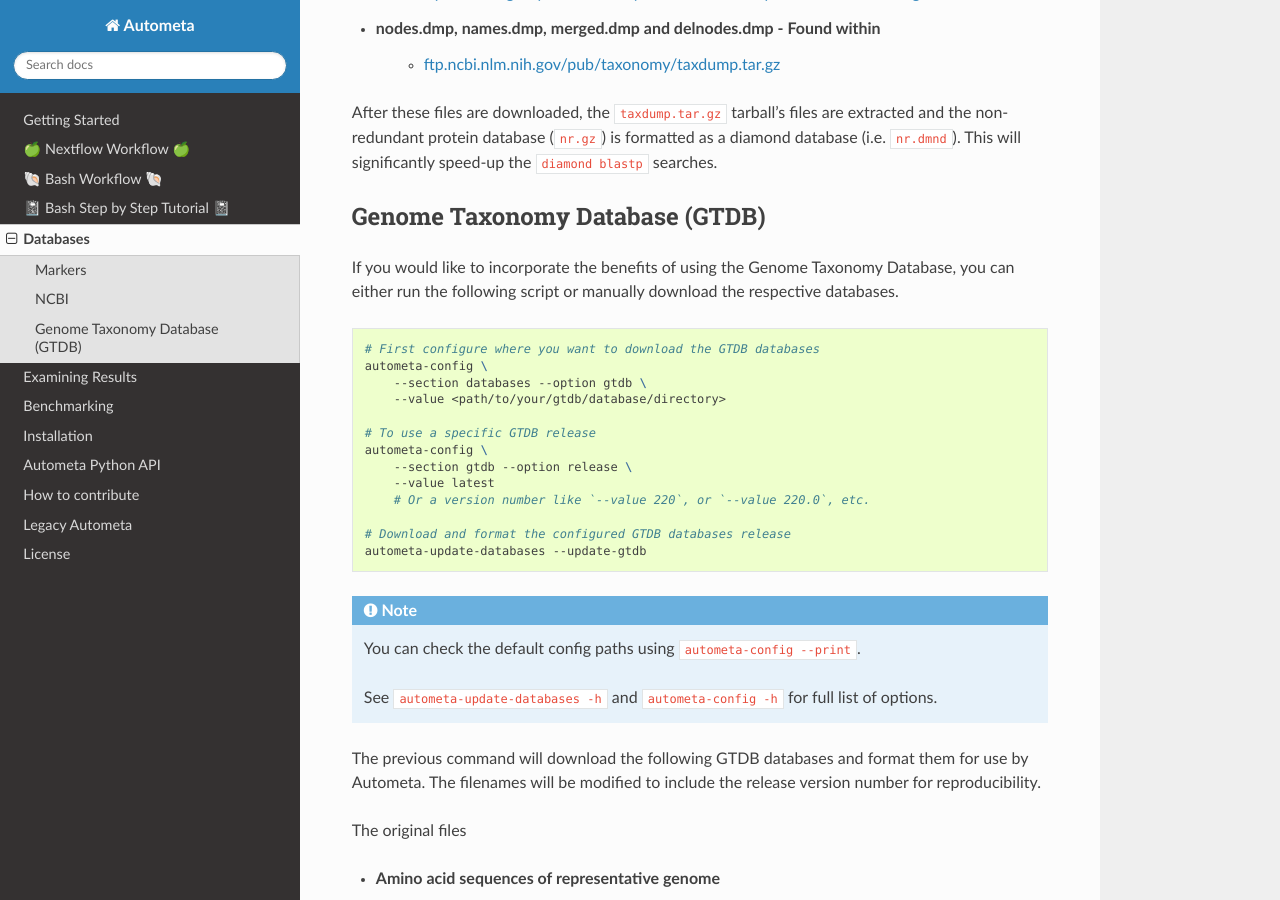
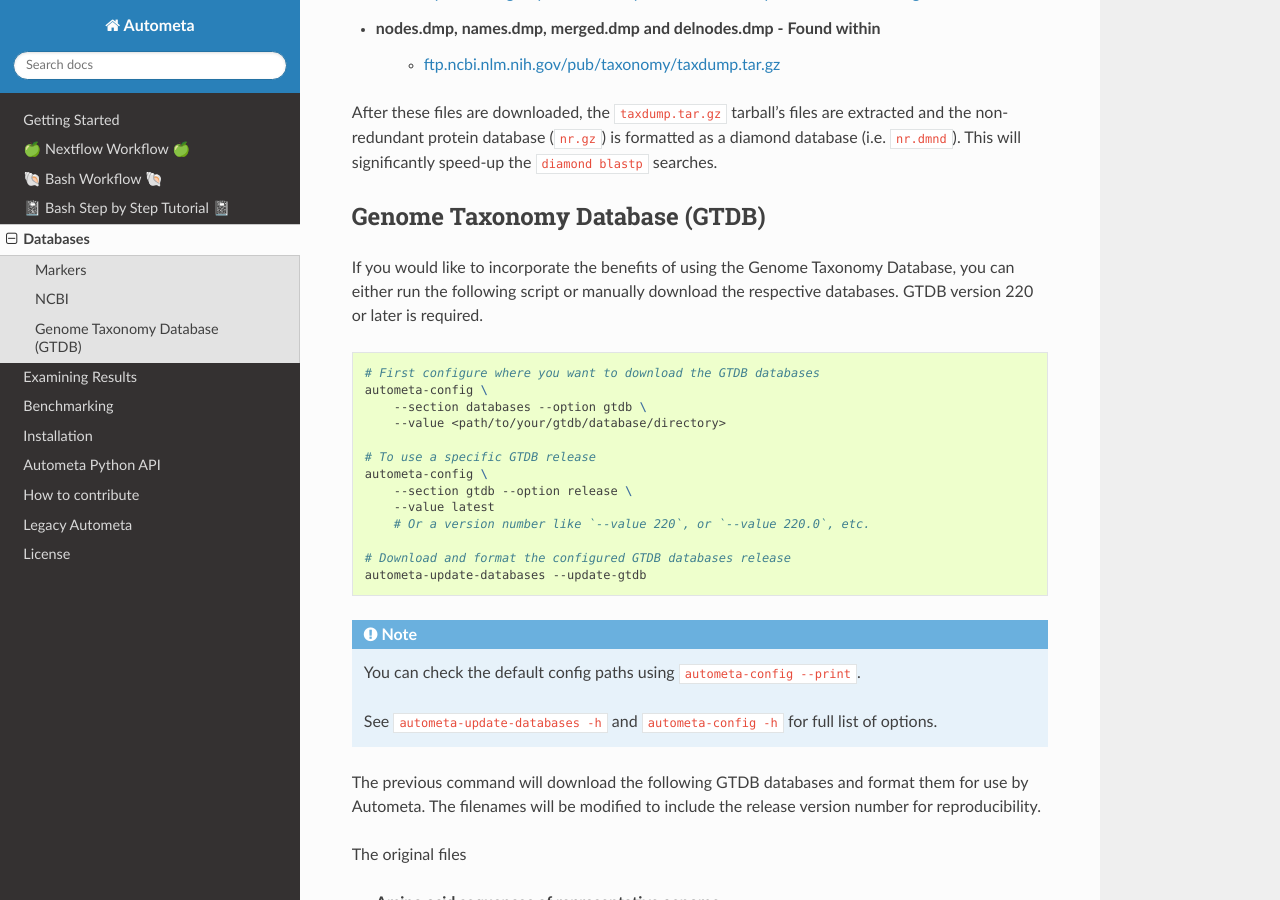
Before and after one commit to KwanLab/Autometa, a Sphinx documentation site: the page built from docs/source/databases.rst, in a window 1280 px wide and 900 px high, scrolled down 1393 px. Built offline with Sphinx 7.4.7 and the Read the Docs theme 3.1.0, drawn with Linux system fonts in a browser that asks for light colours; pages that are not in the unit, such as notebooks, are missing from menus.

Commit message:
update documentation to reflect version 220 or greater

```diff
--- a/docs/source/databases.rst
+++ b/docs/source/databases.rst
@@ -68,7 +68,7 @@
 ###############################
 
 If you would like to incorporate the benefits of using the Genome Taxonomy Database,
-you can either run the following script or manually download the respective databases.
+you can either run the following script or manually download the respective databases. GTDB version 220 or later is required.
 
 .. code-block:: bash
 
```
